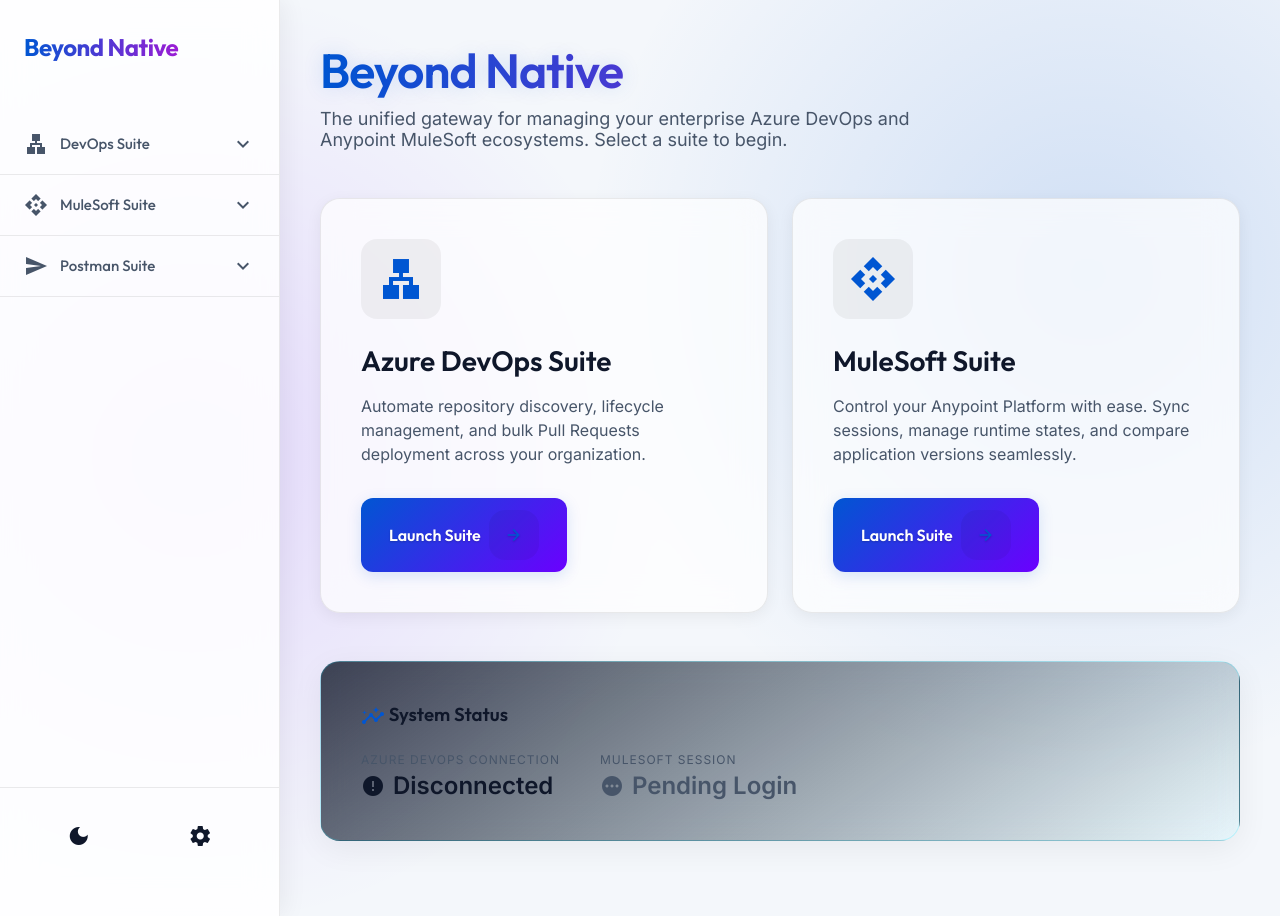
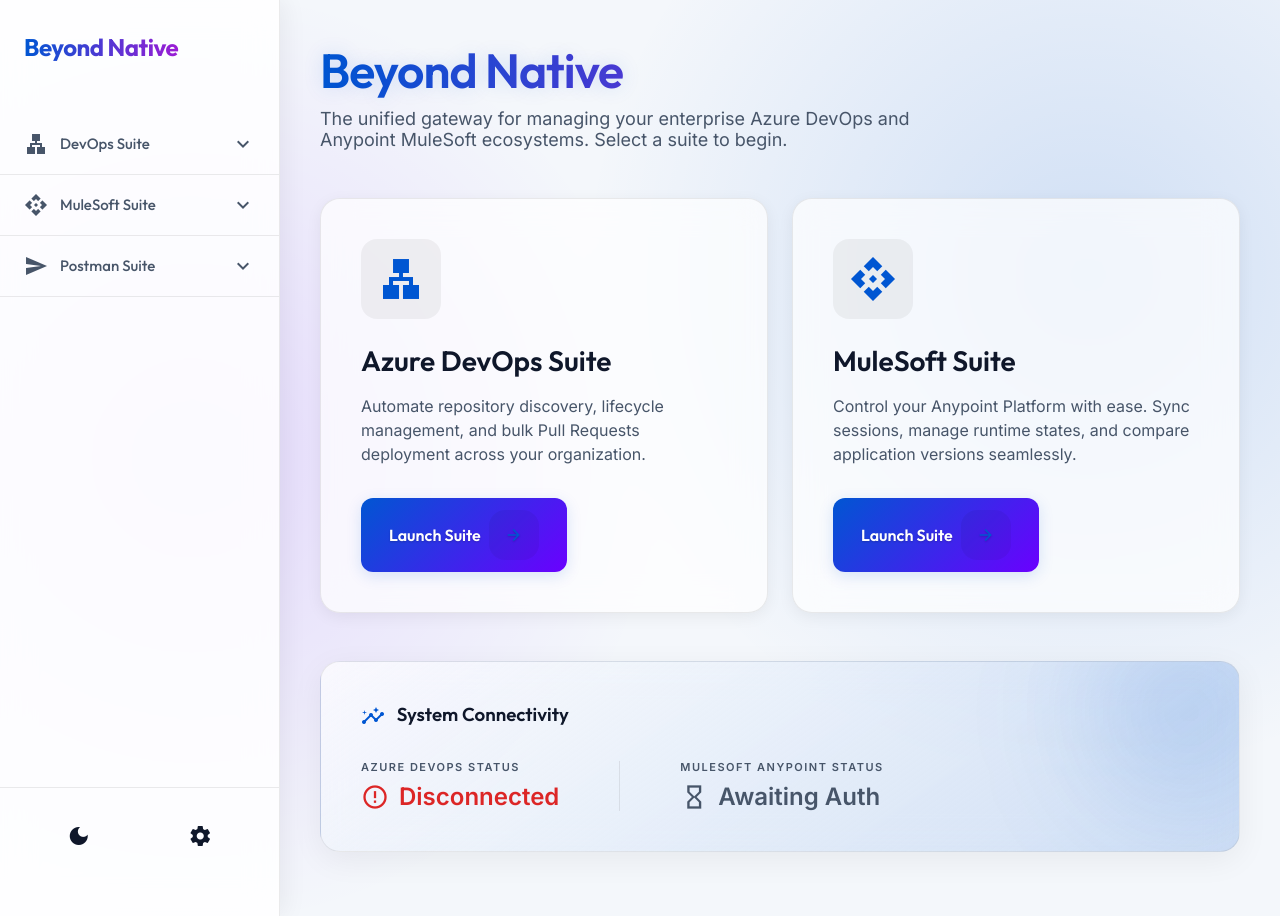
Before and after one commit to devsha256/BeyondNative, a Flask app: page / in a window 1280 px wide. Run offline with Flask 3, Linux system fonts and the light colour scheme; data that the repository does not hold is empty.

Commit message:
update the system status color theme

```diff
--- a/templates/index.html
+++ b/templates/index.html
@@ -24,21 +24,27 @@
     </a>
 </div>
 
-<div class="m3-card" style="margin-top: 48px; padding: 40px; background: linear-gradient(145deg, rgba(16,23,41,0.8), rgba(0,225,255,0.05)); border: 1px solid rgba(0, 225, 255, 0.2);">
-    <h3><i class="material-icons" style="vertical-align: middle; color: var(--primary);">insights</i> System Status</h3>
-    <div style="display: flex; gap: 40px; margin-top: 24px;">
+<div class="m3-card" style="margin-top: 48px; padding: 40px; background: linear-gradient(145deg, var(--bg-card), var(--primary-glow)); border: 1px solid var(--border-light); position: relative; overflow: hidden;">
+    <div style="position: absolute; top: -50px; right: -50px; width: 200px; height: 200px; background: var(--primary-glow); border-radius: 50%; filter: blur(60px); z-index: 0;"></div>
+
+    <h3 style="position: relative; z-index: 1;"><i class="material-icons" style="vertical-align: middle; color: var(--primary); margin-right: 8px;">insights</i> System Connectivity</h3>
+
+    <div style="display: flex; gap: 60px; margin-top: 32px; position: relative; z-index: 1;">
         <div>
-            <div style="font-size: 12px; color: var(--text-muted); text-transform: uppercase; letter-spacing: 1px;">Azure DevOps Connection</div>
-            <div style="font-size: 24px; font-weight: 600; color: {% if devops_status %}var(--success){% else %}var(--error-color){% endif %}; margin-top: 4px; display: flex; align-items: center; gap: 8px;">
-                <i class="material-icons">{% if devops_status %}check_circle{% else %}error{% endif %}</i>
+            <div style="font-size: 11px; color: var(--text-muted); text-transform: uppercase; letter-spacing: 1.5px; font-weight: 700;">Azure DevOps Status</div>
+            <div style="font-size: 24px; font-weight: 700; color: {% if devops_status %}var(--success){% else %}var(--error){% endif %}; margin-top: 8px; display: flex; align-items: center; gap: 10px;">
+                <i class="material-icons" style="font-size: 28px;">{% if devops_status %}check_circle{% else %}error_outline{% endif %}</i>
                 {% if devops_status %}Healthy{% else %}Disconnected{% endif %}
             </div>
         </div>
+
+        <div style="width: 1px; background: var(--border-light); height: 50px; align-self: center;"></div>
+
         <div>
-            <div style="font-size: 12px; color: var(--text-muted); text-transform: uppercase; letter-spacing: 1px;">MuleSoft Session</div>
-            <div style="font-size: 24px; font-weight: 600; color: {% if mule_status %}var(--success){% else %}var(--text-muted){% endif %}; margin-top: 4px; display: flex; align-items: center; gap: 8px;">
-                <i class="material-icons">{% if mule_status %}check_circle{% else %}pending{% endif %}</i>
-                {% if mule_status %}Healthy{% else %}Pending Login{% endif %}
+            <div style="font-size: 11px; color: var(--text-muted); text-transform: uppercase; letter-spacing: 1.5px; font-weight: 700;">MuleSoft Anypoint Status</div>
+            <div style="font-size: 24px; font-weight: 700; color: {% if mule_status %}var(--success){% else %}var(--text-muted){% endif %}; margin-top: 8px; display: flex; align-items: center; gap: 10px;">
+                <i class="material-icons" style="font-size: 28px;">{% if mule_status %}verified_user{% else %}hourglass_empty{% endif %}</i>
+                {% if mule_status %}Active Session{% else %}Awaiting Auth{% endif %}
             </div>
         </div>
     </div>
```
